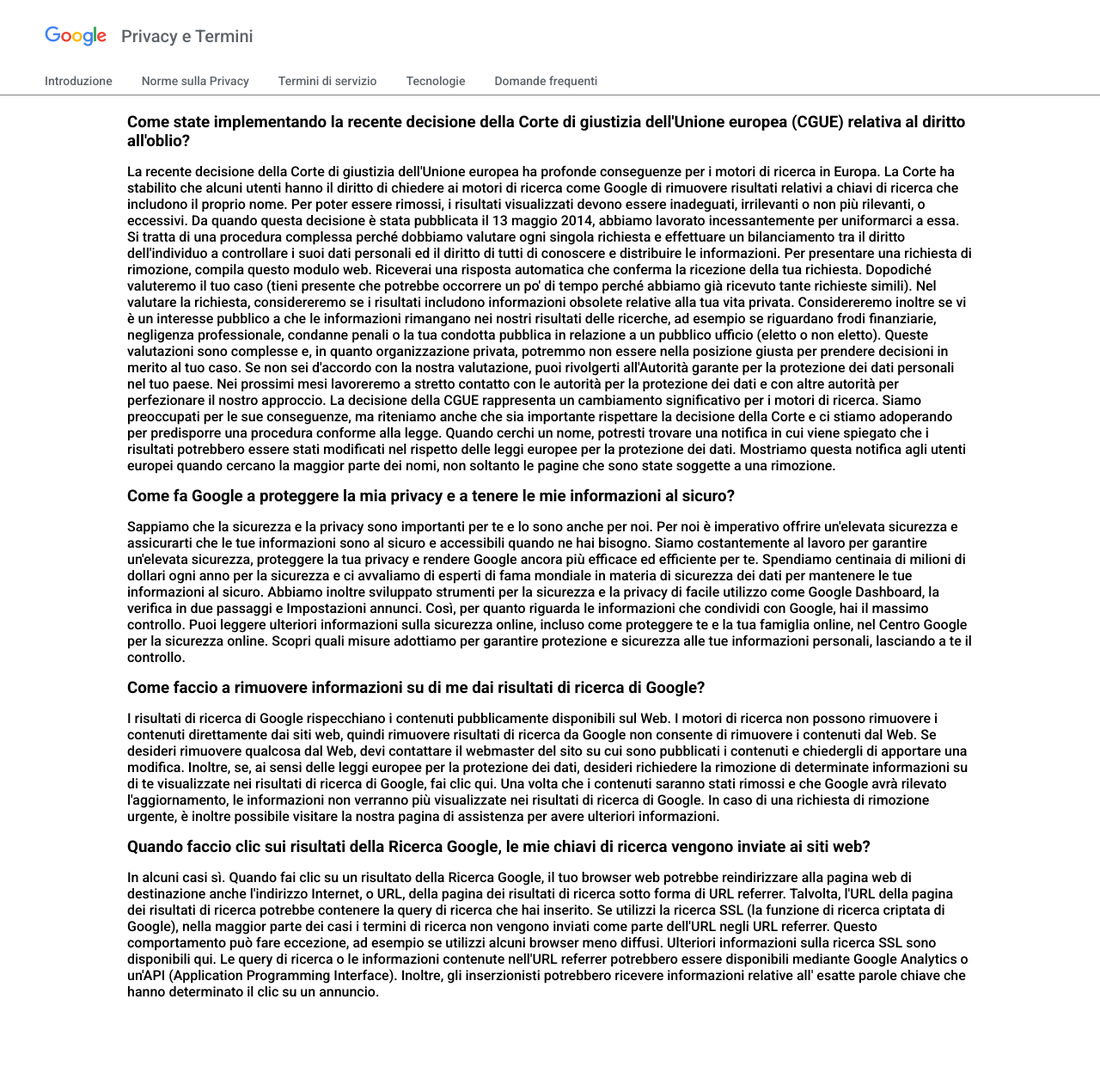
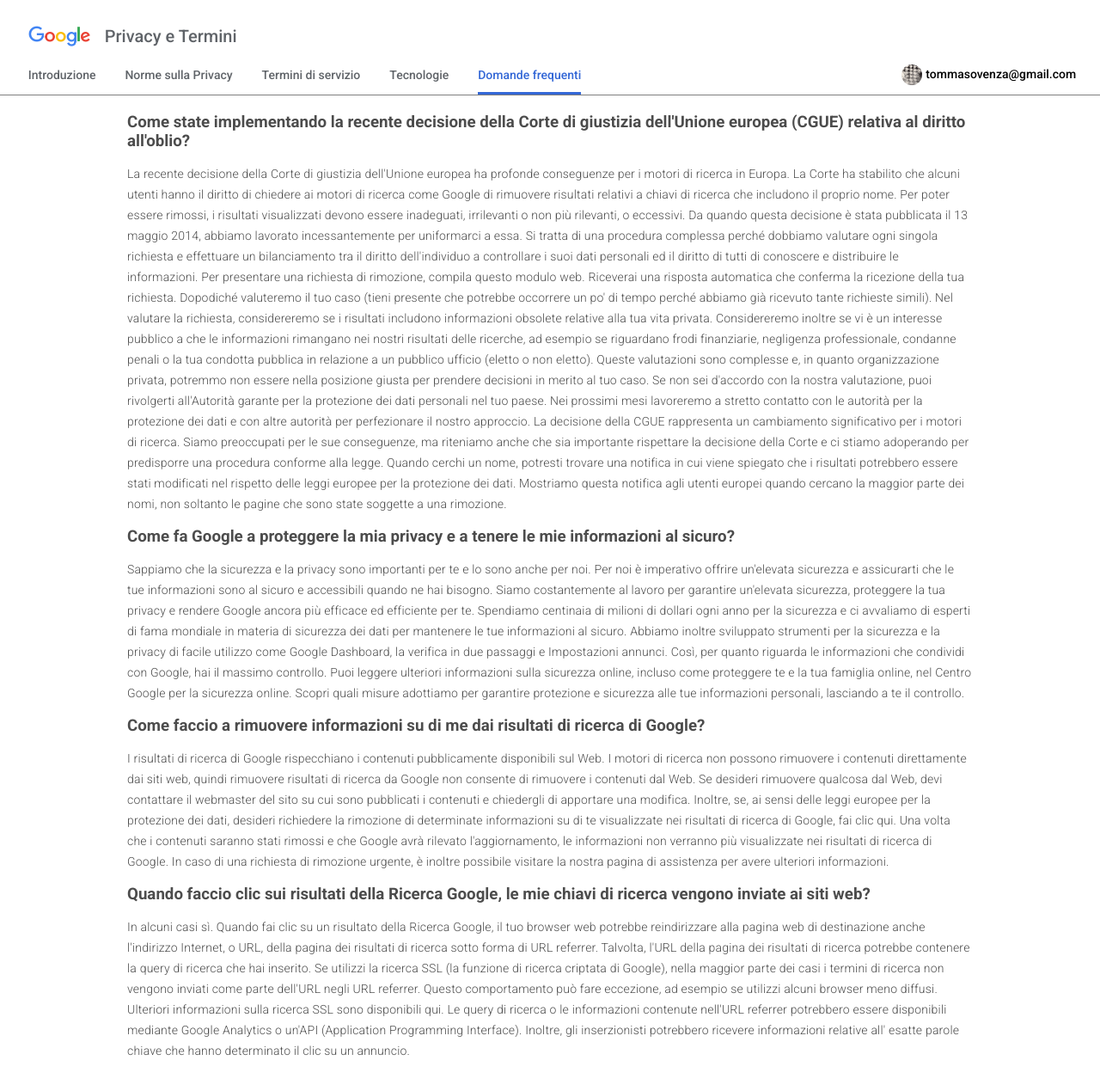
Before and after one commit to tommasovenza/php-google-faq, a PHP site: page / in a window 1280 px wide. Shown: the whole page at 86% size. Before the commit the page ends 1160 px from the top, so only its background shows below. Run offline with PHP 8.4, Linux system fonts and the light colour scheme.

Commit message:
aggiornata grafica

```diff
--- a/index.php
+++ b/index.php
@@ -49,7 +49,8 @@ $database = [
     <meta charset="UTF-8">
     <meta name="viewport" content="width=device-width, initial-scale=1.0">
 
-    <link href="https://fonts.googleapis.com/css2?family=Roboto:ital,wght@0,500;0,700;1,400&display=swap" rel="stylesheet">
+    <link href="https://fonts.googleapis.com/css2?family=Roboto:ital,wght@0,300;0,500;0,700;1,400&display=swap"
+        rel="stylesheet">
     <link rel="stylesheet" href="style.css">
     <title>Document</title>
 </head>
@@ -59,12 +60,16 @@ $database = [
     <div class="general-wrapper-header">
         <div class="container">
 
+                <div class="mail">
+                    <img src="img/escher.jpg" alt=""> <span>tommasovenza@gmail.com</span>
+                </div>
+
+
                 <header>
 
                     <div class="logo">
                         <img src="img/logo.png" alt="logo"> <span>Privacy e Termini</span>
                     </div>
-
 
 
                     <nav>
@@ -73,9 +78,12 @@ $database = [
                             <li><a href="#">Norme sulla Privacy</a></li>
                             <li><a href="#">Termini di servizio</a></li>
                             <li><a href="#">Tecnologie</a></li>
-                        <li><a href="#">Domande frequenti</a></li>
+                            <li><a class="active" href="#">Domande frequenti</a></li>
                         </ul>
                     </nav>
+
+
+
                 </header>
 
         </div>
--- a/style.css
+++ b/style.css
@@ -10,7 +10,7 @@ body {
 
 ul li {
     display: inline-block;
-    line-height: 80px;
+    line-height: 65px;
     margin-left: 30px;
 }
 
@@ -27,6 +27,14 @@ a {
 
 h3, p {
     margin-bottom: 15px;
+    color: rgba(0, 0, 0, .7);
+}
+
+p {
+    font-size: 14px;
+    letter-spacing: .2px;
+    line-height: 24px;
+    font-weight: 300;
 }
 
 .general-wrapper-header {
@@ -34,12 +42,28 @@ h3, p {
 }
 
 .container {
-    width: 95%;
+    width: 98%;
     margin: 0 auto;
 }
 
 .logo {
     margin-top: 30px;
+}
+
+.mail {
+    float: right;
+    margin: 45px 15px 0 0;
+}
+
+.mail img {
+    width: 24px;
+    height: 24px;
+    border-radius: 50%;
+    vertical-align: middle;
+}
+
+.mail span {
+    font-size: 14px;
 }
 
 header {
@@ -63,3 +87,9 @@ header span {
     margin: 0 auto;
     padding: 20px;
 }
+
+.active {
+    border-bottom: 3px solid #3367d6;
+    color: #3367d6;
+    padding-bottom: 12px;
+}
```
Also changed, not shown: img/escher.jpg (added). Lines whose indentation alone changed are shown as unchanged.
